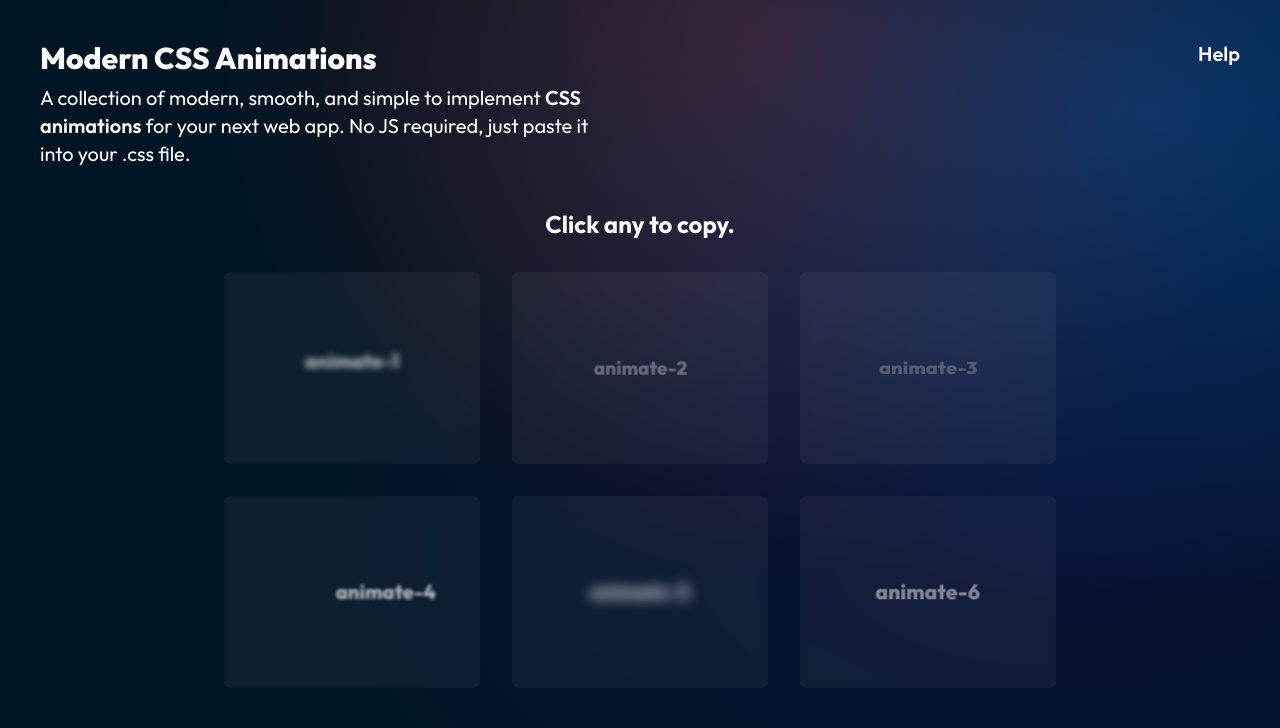
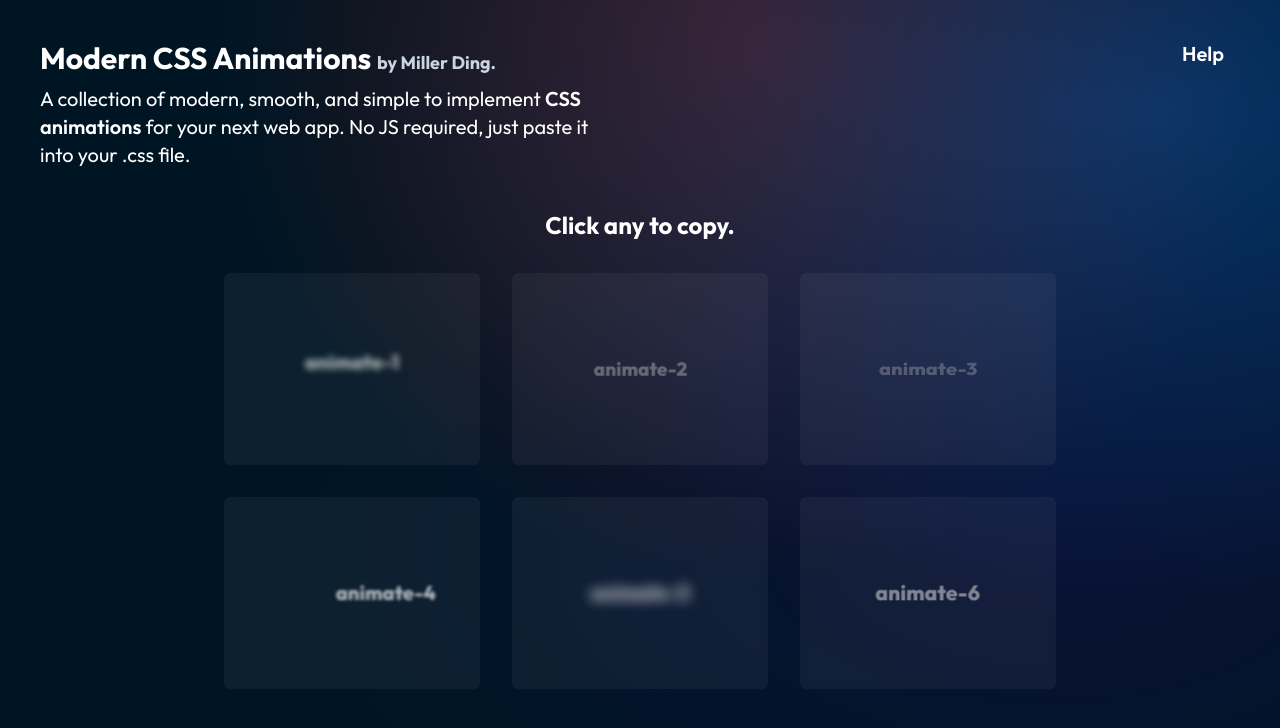
Before and after one commit to mding022/css-animations, a Next.js app: page / in a window 1280 px wide. Shown: the top 728 px of the page. Built offline with nearby package versions, Linux system fonts and the light colour scheme.

Commit message:
fix: fix screen size

```diff
--- a/app/globals.css
+++ b/app/globals.css
@@ -41,6 +41,10 @@ body {
 
 .animate-0-staggered {
   animation: animate0-stg 1s ease-out;
+}
+
+.animate-0-staggered2 {
+  animation: animate0-stg 1.35s ease-out;
 }
 
 @keyframes animate1 {
--- a/app/page.tsx
+++ b/app/page.tsx
@@ -12,18 +12,23 @@ const animations = [
 export default function Home() {
   return (
     <main className="flex min-h-screen flex-col items-center justify-between p-0 w-full">
-      <div className="h-screen flex flex-col w-full"
+      <div className="min-h-screen flex flex-col w-full"
         style={{
           background: 'radial-gradient(at 90% 14%, rgba(16, 110, 232, 0.35) 0px, transparent 50%), radial-gradient(at 82% 69%, rgba(26, 10, 83, 0.35) 0px, transparent 50%), radial-gradient(at 59% 5%, rgba(181, 26, 0, 0.35) 0px, transparent 50%), #001524'
         }}>
-        <h1 className="text-white text-3xl font-extrabold mt-10 ml-10 animate-0">Modern CSS Animations</h1>
+        <h1 className="text-white text-3xl font-bold mt-10 ml-10 animate-0">Modern CSS Animations <a className="animate-0-staggered text-lg hover:underline underline-offset-4 text-slate-300" href="https://millerding.com">by Miller Ding.</a></h1>
         <h1 className="text-white text-xl font-normal mt-2 ml-10 animate-0 max-w-[45%]">A collection of modern, smooth, and simple to implement <span className="font-semibold">CSS animations</span> for your next web app. No JS required, just paste it into your .css file.</h1>
-        <a href="#">
-          <h1 className="text-white text-xl font-semibold absolute right-10 top-10 hover:underline underline-offset-8">Help</h1>
-        </a>
+        <div className="text-white text-xl font-semibold absolute right-10 top-10 flex gap-4 hover:underline underline-offset-8">
+          <a href="#">
+            <h1>Help</h1>
+          </a>
+          <a href="#">
+            <h1></h1>
+          </a>
+        </div>
         <div className="flex flex-col items-center">
           <h1 className="text-white text-2xl font-bold mt-10 animate-0-staggered">Click any to copy.</h1>
-          <div className="grid grid-cols-3 gap-8 mt-8 text-white font-black text-xl">
+          <div className="grid grid-cols-3 gap-8 mt-8 text-white font-black text-xl animate-0-staggered2">
             {animations.map((animation, index) => (
               <div key={index} className="w-64 h-48 flex items-center justify-center bg-white/5 backdrop-blur-sm rounded-md">
                 <span className={animation}>{animation}</span>
```
